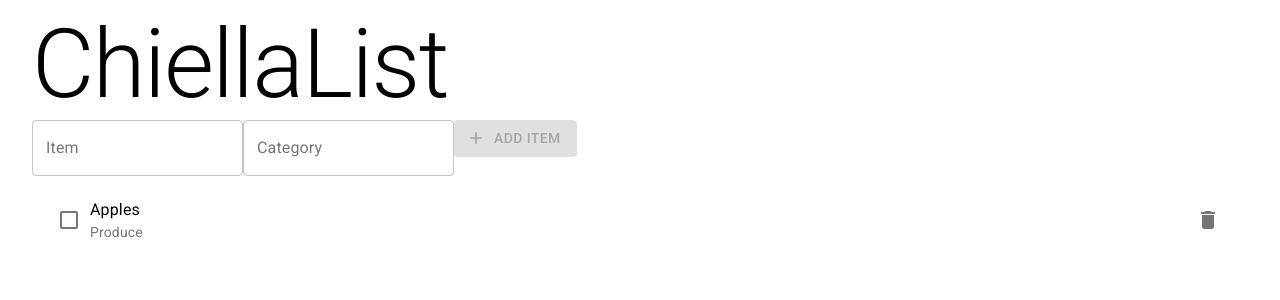
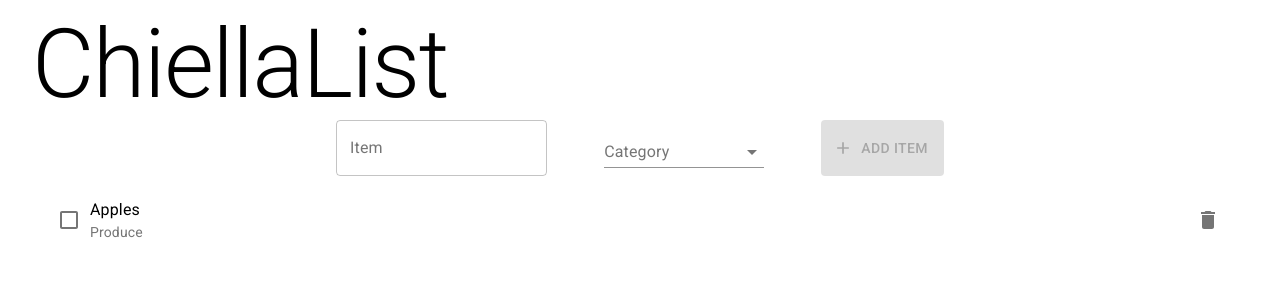
Before and after one commit to jchiella/chiellalist, a React (Create React App) app: page / in a window 1280 px wide. Shown: the top 300 px of the page. Built offline with nearby package versions, Linux system fonts and the light colour scheme.

Commit message:
properly styled form controls and changed to dropdown

```diff
--- a/package.json
+++ b/package.json
@@ -5,6 +5,7 @@
   "dependencies": {
     "@material-ui/core": "^4.11.3",
     "@material-ui/icons": "^4.11.2",
+    "@material-ui/styles": "^4.11.3",
     "@testing-library/jest-dom": "^5.11.9",
     "@testing-library/react": "^11.2.5",
     "@testing-library/user-event": "^12.7.1",
--- a/src/NewItemForm.js
+++ b/src/NewItemForm.js
@@ -1,11 +1,28 @@
 import React from 'react';
 import { useState } from 'react';
 
+import { makeStyles } from '@material-ui/core/styles';
+
 import TextField from '@material-ui/core/TextField';
+import FormControl from '@material-ui/core/FormControl';
+import InputLabel from '@material-ui/core/InputLabel';
+import Select from '@material-ui/core/Select';
+import MenuItem from '@material-ui/core/MenuItem';
 import Button from '@material-ui/core/Button';
 import Add from '@material-ui/icons/Add';
 
+const useStyles = makeStyles({
+  form: {
+    display: 'flex',
+    justifyContent: 'space-between',
+    width: '50%',
+    margin: 'auto',
+  }
+});
+
 export default function NewItemForm({ addItem }) {
+  const classes = useStyles();
+
   let nameField = null;
   const [itemName, setItemName] = useState('');
   const [itemCategory, setItemCategory] = useState('');
@@ -13,7 +30,6 @@ export default function NewItemForm({ addItem }) {
   const handleSubmit = (e) => {
     e.preventDefault();
     setItemName('');
-    setItemCategory('');
     nameField.focus();
     addItem({
       name: itemName,
@@ -23,7 +39,7 @@ export default function NewItemForm({ addItem }) {
   };
 
   return (
-    <form onSubmit={handleSubmit}>
+    <form onSubmit={handleSubmit} className={classes.form}>
       <TextField
         label="Item"
         variant="outlined"
@@ -33,12 +49,15 @@ export default function NewItemForm({ addItem }) {
           ref: (textfield) => { nameField = textfield; },
         }}
       />
-      <TextField
-        label="Category"
-        variant="outlined"
-        value={itemCategory}
-        onChange={(e) => setItemCategory(e.target.value)}
-      />
+
+      <FormControl style={{ minWidth: '10rem' }}>
+        <InputLabel>Category</InputLabel>
+        <Select value={itemCategory} onChange={(e) => setItemCategory(e.target.value)}>
+          <MenuItem value="Groceries">Groceries</MenuItem>
+          <MenuItem value="Produce">Produce</MenuItem>
+        </Select>
+      </FormControl>
+
       <Button
         type="submit"
         variant="contained"
```
